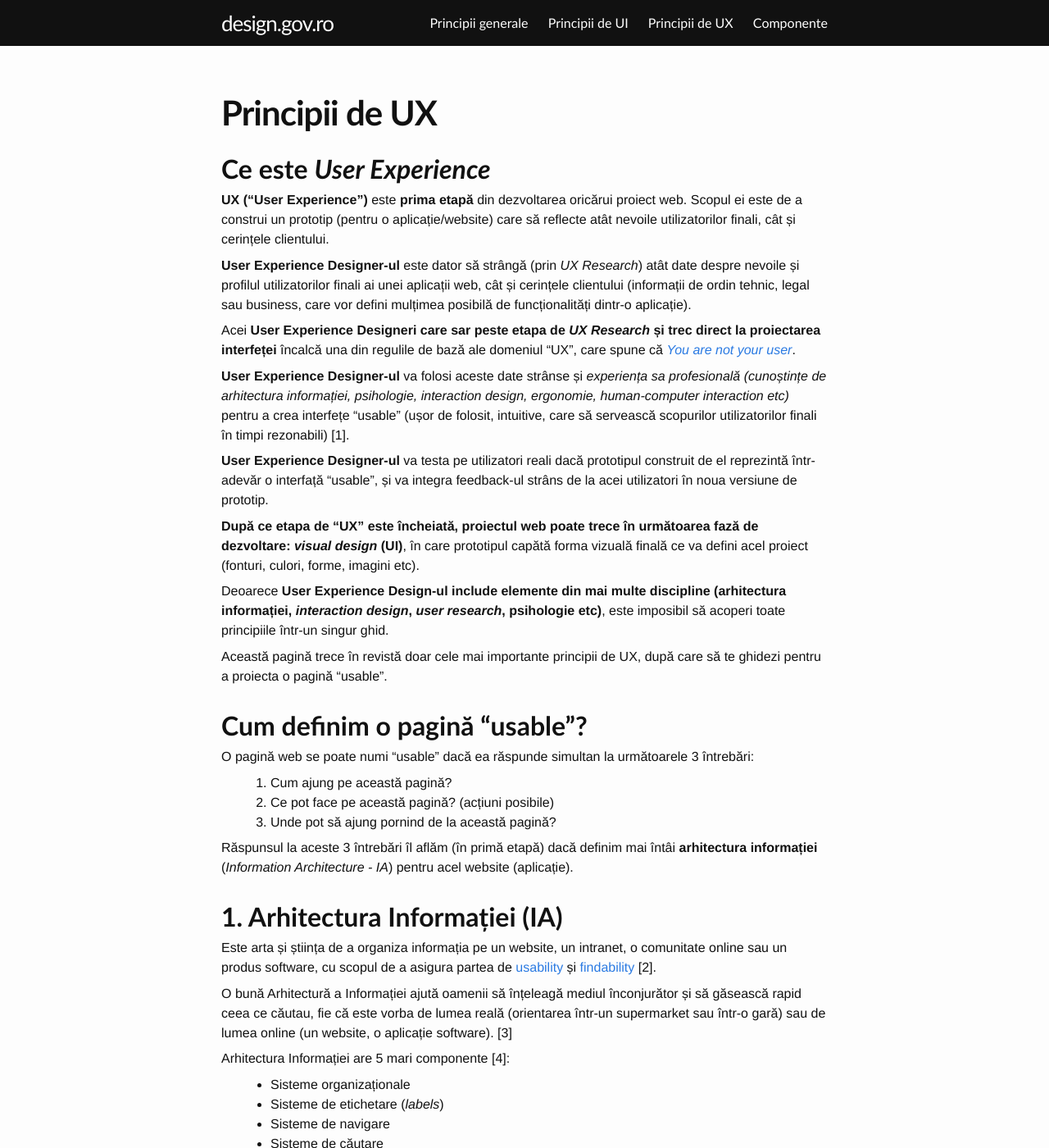
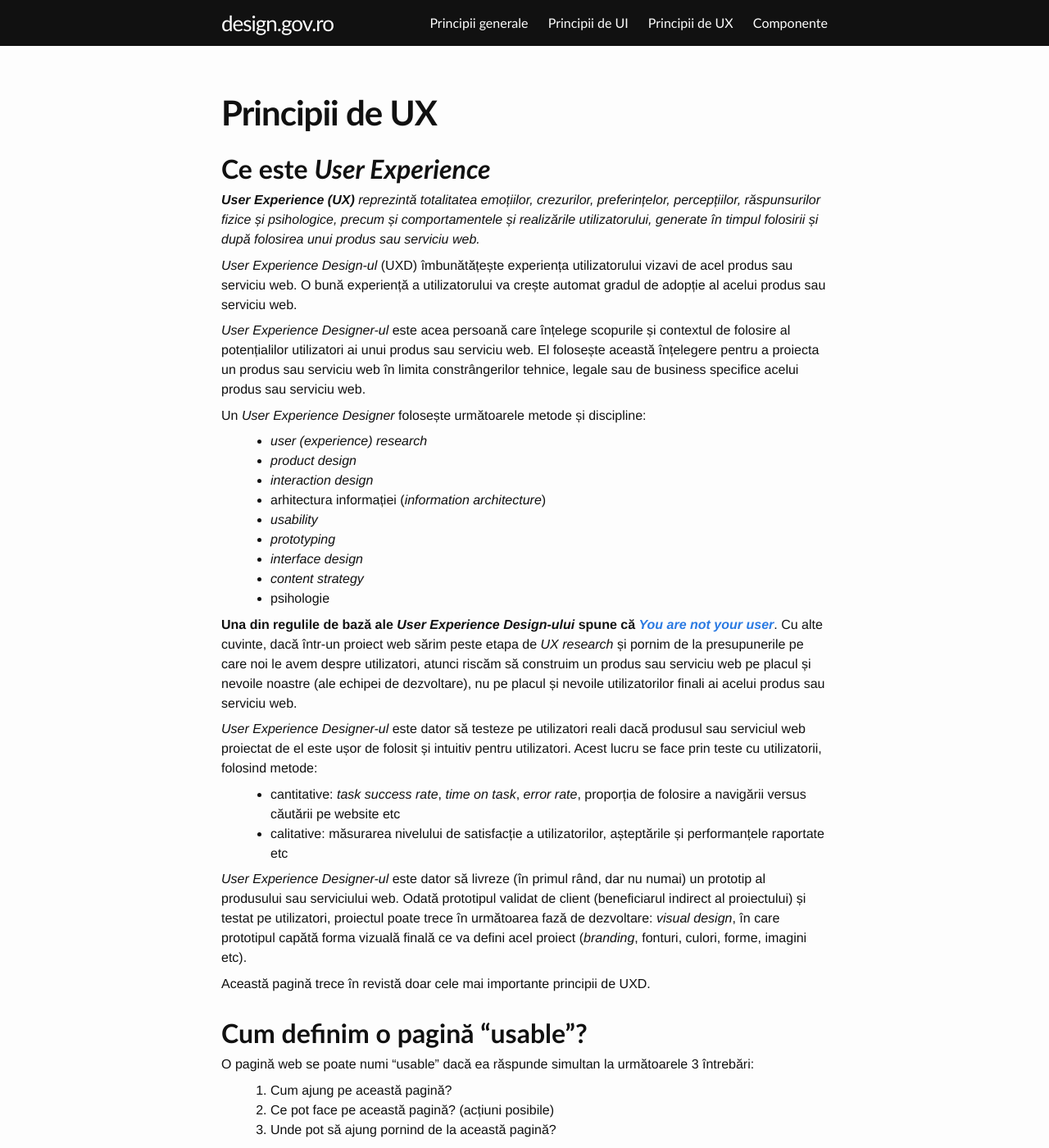
Before and after one commit to gov-ithub/govro-design, a Jekyll site: the page built from 3-ux.md, in a window 1280 px wide and 1400 px high. Shown: the whole window at 82% size. Built offline with Jekyll 4.4.1, drawn with Linux system fonts in a browser that asks for light colours.

Commit message:
Completare la Introducerea în UX și UXD

```diff
--- a/3-ux.md
+++ b/3-ux.md
@@ -5,27 +5,32 @@ permalink: /ux/
 ---
 
 ## Ce este _User Experience_
-**UX ("User Experience")** este **prima etapă** din dezvoltarea oricărui proiect web. Scopul ei este de a construi
-un prototip (pentru o aplicație/website) care să reflecte atât nevoile utilizatorilor finali, cât și cerințele clientului.
+_**User Experience (UX)** reprezintă totalitatea emoțiilor, crezurilor, preferințelor, percepțiilor, răspunsurilor fizice și psihologice, precum și comportamentele și realizările utilizatorului, generate în timpul folosirii și după folosirea unui produs sau serviciu web._
 
-**User Experience Designer-ul** este dator să strângă (prin _UX Research_) atât date despre nevoile și profilul utilizatorilor finali ai unei aplicații web,
-cât și cerințele clientului (informații de ordin tehnic, legal sau business, care vor defini mulțimea posibilă de funcționalități dintr-o aplicație).
+_User Experience Design-ul_ (UXD) îmbunătățește experiența utilizatorului vizavi de acel produs sau serviciu web. O bună experiență a utilizatorului va crește automat gradul de adopție al acelui produs sau serviciu web.
 
-Acei **User Experience Designeri care sar peste etapa de _UX Research_ și trec direct la proiectarea interfeței** încalcă una din regulile de bază ale domeniul "UX",
-care spune că [_You are not your user_](http://uxmyths.com/post/715988395/myth-you-are-like-your-users).
+_User Experience Designer-ul_ este acea persoană care înțelege scopurile și contextul de folosire al potențialilor utilizatori ai unui produs sau serviciu web. El folosește această înțelegere pentru a proiecta un produs sau serviciu web în limita constrângerilor tehnice, legale sau de business specifice acelui produs sau serviciu web.
 
-**User Experience Designer-ul** va folosi aceste date strânse și _experiența sa profesională (cunoștințe de arhitectura informației,
-psihologie, interaction design, ergonomie, human-computer interaction etc)_ pentru a crea interfețe "usable"
-(ușor de folosit, intuitive, care să servească scopurilor utilizatorilor finali în timpi rezonabili) [1].
+Un _User Experience Designer_ folosește următoarele metode și discipline:
+* _user (experience) research_
+* _product design_
+* _interaction design_
+* arhitectura informației (_information architecture_)
+* _usability_
+* _prototyping_
+* _interface design_
+* _content strategy_
+* psihologie
 
-**User Experience Designer-ul** va testa pe utilizatori reali dacă prototipul construit de el reprezintă într-adevăr o interfață "usable",
-și va integra feedback-ul strâns de la acei utilizatori în noua versiune de prototip.
+**Una din regulile de bază ale _User Experience Design-ului_ spune că [_You are not your user_](http://uxmyths.com/post/715988395/myth-you-are-like-your-users)**. Cu alte cuvinte, dacă într-un proiect web sărim peste etapa de _UX research_ și pornim de la presupunerile pe care noi le avem despre utilizatori, atunci riscăm să construim un produs sau serviciu web pe placul și nevoile noastre (ale echipei de dezvoltare), nu pe placul și nevoile utilizatorilor finali ai acelui produs sau serviciu web.
 
-**După ce etapa de "UX" este încheiată, proiectul web poate trece în următoarea fază de dezvoltare: _visual design_ (UI)**, în care prototipul capătă forma vizuală finală ce va defini acel proiect (fonturi, culori, forme, imagini etc).
+_User Experience Designer-ul_ este dator să testeze pe utilizatori reali dacă produsul sau serviciul web proiectat de el este ușor de folosit și intuitiv pentru utilizatori. Acest lucru se face prin teste cu utilizatorii, folosind metode:
+* cantitative: _task success rate_, _time on task_, _error rate_, proporția de folosire a navigării versus căutării pe website etc
+* calitative: măsurarea nivelului de satisfacție a utilizatorilor, așteptările și performanțele raportate etc
 
-Deoarece **User Experience Design-ul include elemente din mai multe discipline (arhitectura informației, _interaction design_, _user research_, psihologie etc)**, este imposibil să acoperi toate principiile într-un singur ghid.
+_User Experience Designer-ul_ este dator să livreze (în primul rând, dar nu numai) un prototip al produsului sau serviciului web. Odată prototipul validat de client (beneficiarul indirect al proiectului) și testat pe utilizatori, proiectul poate trece în următoarea fază de dezvoltare: _visual design_, în care prototipul capătă forma vizuală finală ce va defini acel proiect (_branding_, fonturi, culori, forme, imagini etc).
 
-Această pagină trece în revistă doar cele mai importante principii de UX, după care să te ghidezi pentru a proiecta o pagină "usable".
+Această pagină trece în revistă doar cele mai importante principii de UXD.
 
 ## Cum definim o pagină "usable"?
 O pagină web se poate numi "usable" dacă ea răspunde simultan la următoarele 3 întrebări:
```
